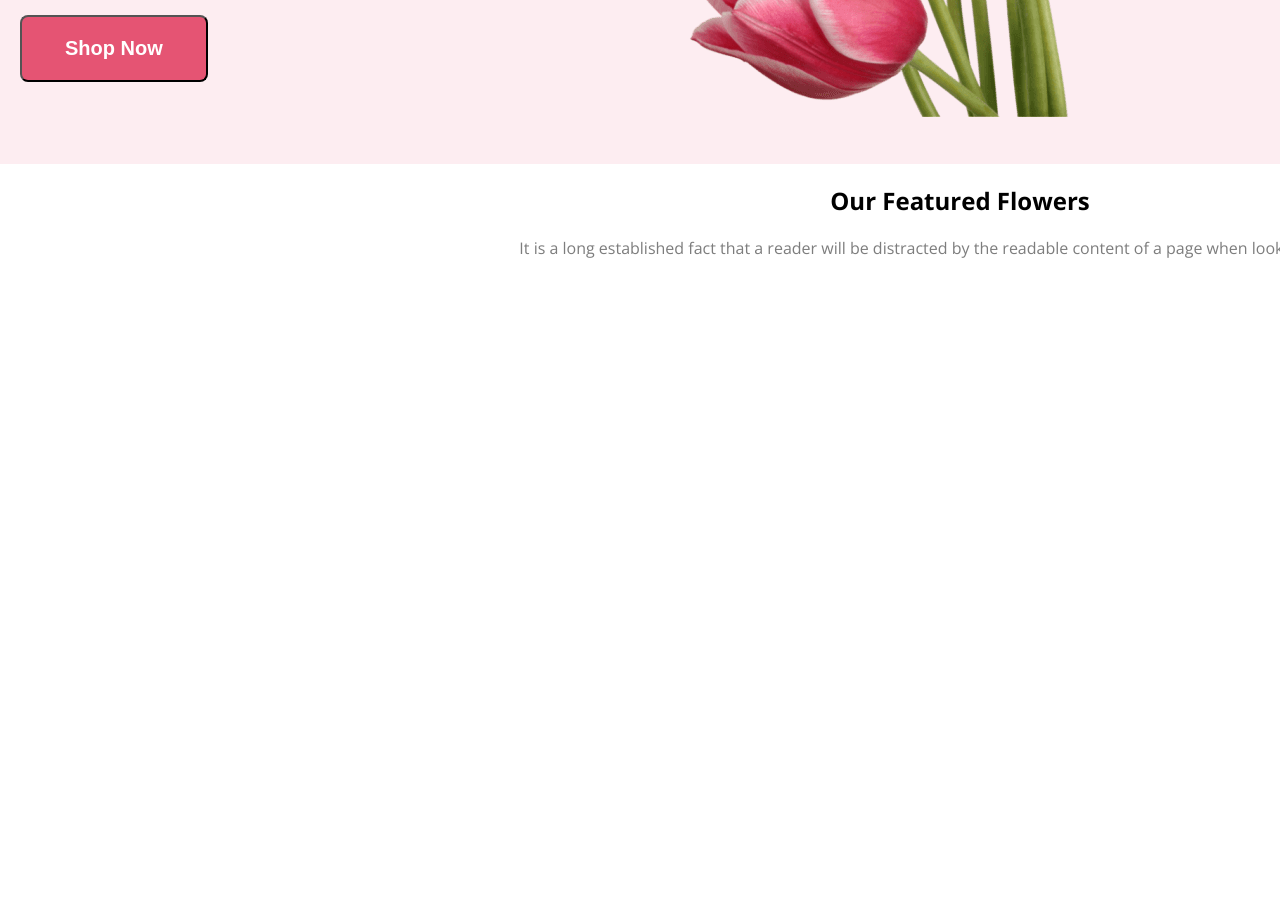
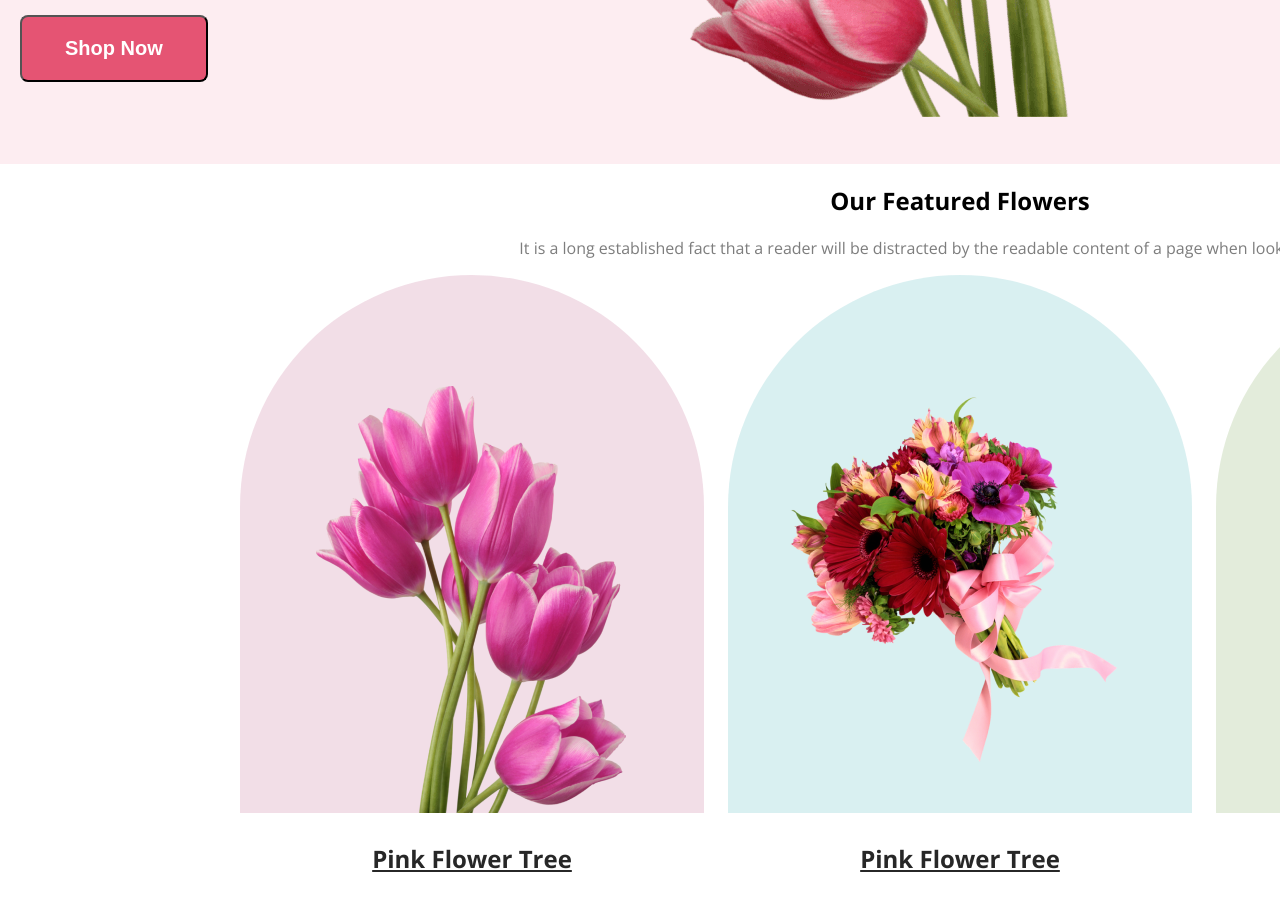
Before and after one commit to shobind/online-flower-shop, a plain HTML site: page index.html in a window 1280 px wide. Shown: the part 726-1625 px from the top of the page. Before the commit the page ends 1001 px from the top, so only its background shows below. Drawn offline with nearby package versions, Linux system fonts and the light colour scheme.

Commit message:
bonus section done

```diff
--- a/index.html
+++ b/index.html
@@ -30,6 +30,20 @@
             <h2 class="section-title">Our Featured Flowers</h2>
             <p class="section-description">It is a long established fact that a reader will be distracted by the readable content of a page when looking at its layout.</p>
         </section>
+        <section class="bonus-section">
+            <div>
+                <img class="flower1" src="Flower Asset/pngwing 6.png" alt="">
+                <p class="bonus-description">Pink Flower Tree</p>
+            </div>
+            <div>
+                <img class="flower2" src="Flower Asset/pngwing 5.png" alt="">
+                <p class="bonus-description">Pink Flower Tree</p>
+            </div>
+            <div>
+                <img class="flower3" src="Flower Asset/pngwing 7.png" alt="">
+                <p class="bonus-description">Pink Flower Tree</p>
+            </div>
+        </section>
     </main>
     <footer></footer>
 </body>
--- a/styles/flower.css
+++ b/styles/flower.css
@@ -13,7 +13,7 @@ body {
 
     font-weight: 700;
     border-radius: 8px;
-background: #E55473;
+    background: #E55473;
 
 }
 
@@ -62,19 +62,61 @@ header {
     margin-bottom: 0;
     justify-content: space-around;
 }
-main{
+
+main {
     width: 1920px;
     margin: 0 auto;
 }
-.featured-flower{
+
+.featured-flower {
     padding: 130px;
     border: 0;
     text-align: center;
 }
-.section-title{
+
+.section-title {
     text-align: center;
 }
-.section-description{
+
+.section-description {
     text-align: center;
     color: rgba(39, 39, 39, 0.60);
 }
+
+.bonus-section {
+    display: flex;
+    align-items: center;
+    justify-content: center;
+    border-radius: 300px 300px 0px 0px;
+    gap: 24px;
+
+}
+
+.flower1 {
+    padding: 110px 78px 0px 76px;
+    background-color: rgba(167, 33, 98, 0.15);
+    border-radius: 300px 300px 0px 0px;
+
+
+}
+
+.flower2 {
+    border-radius: 300px 300px 0px 0px;
+    padding: 117px 47px 51px 47px;
+    background-color: rgba(5, 151, 160, 0.15);
+}
+
+.flower3 {
+    border-radius: 300px 300px 0px 0px;
+    padding: 67px 75px 0px 75px;
+    background-color: rgba(71, 125, 17, 0.15);
+
+}
+
+.bonus-description {
+    color: #272727;
+    text-align: center;
+    font-size: 24px;
+    font-weight: 700;
+    text-decoration-line: underline;
+}
```
